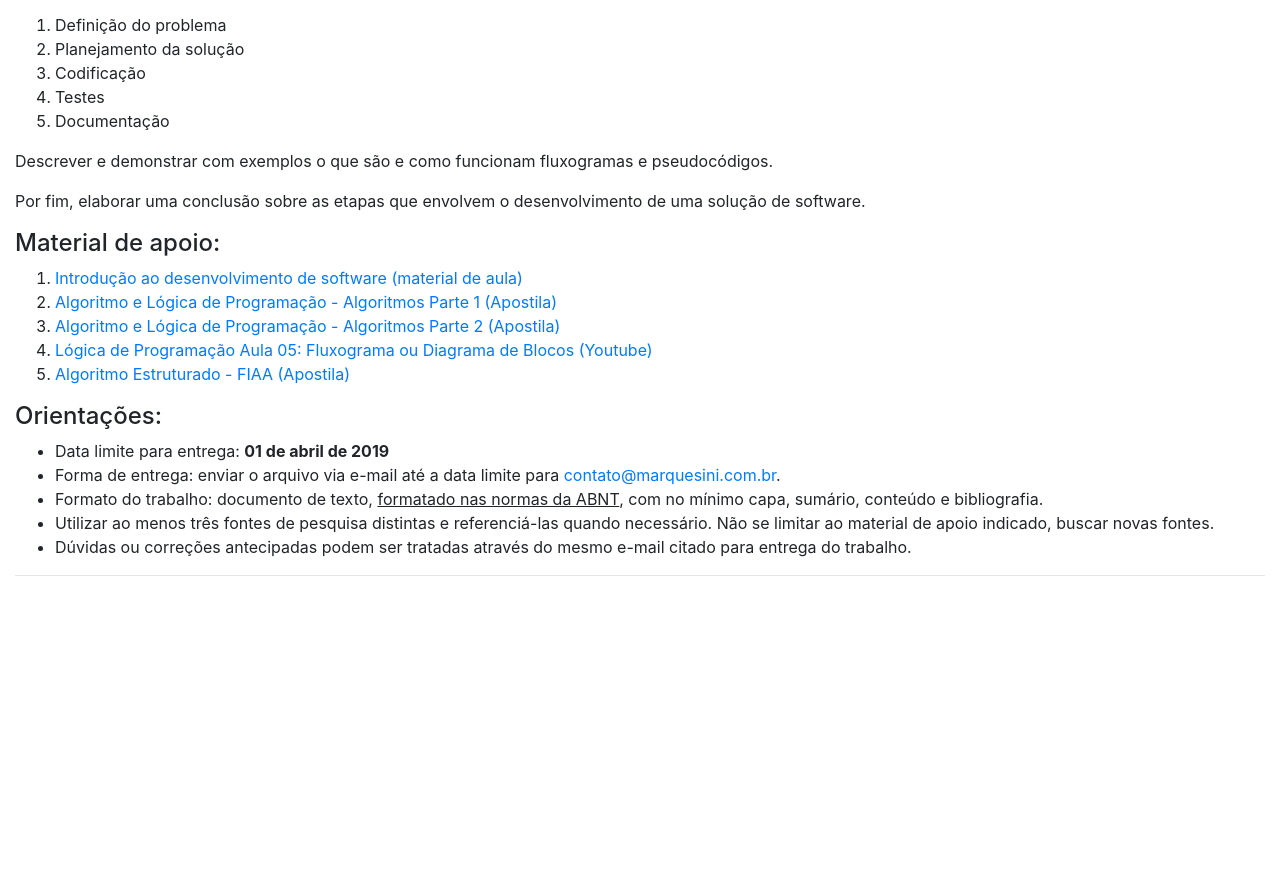
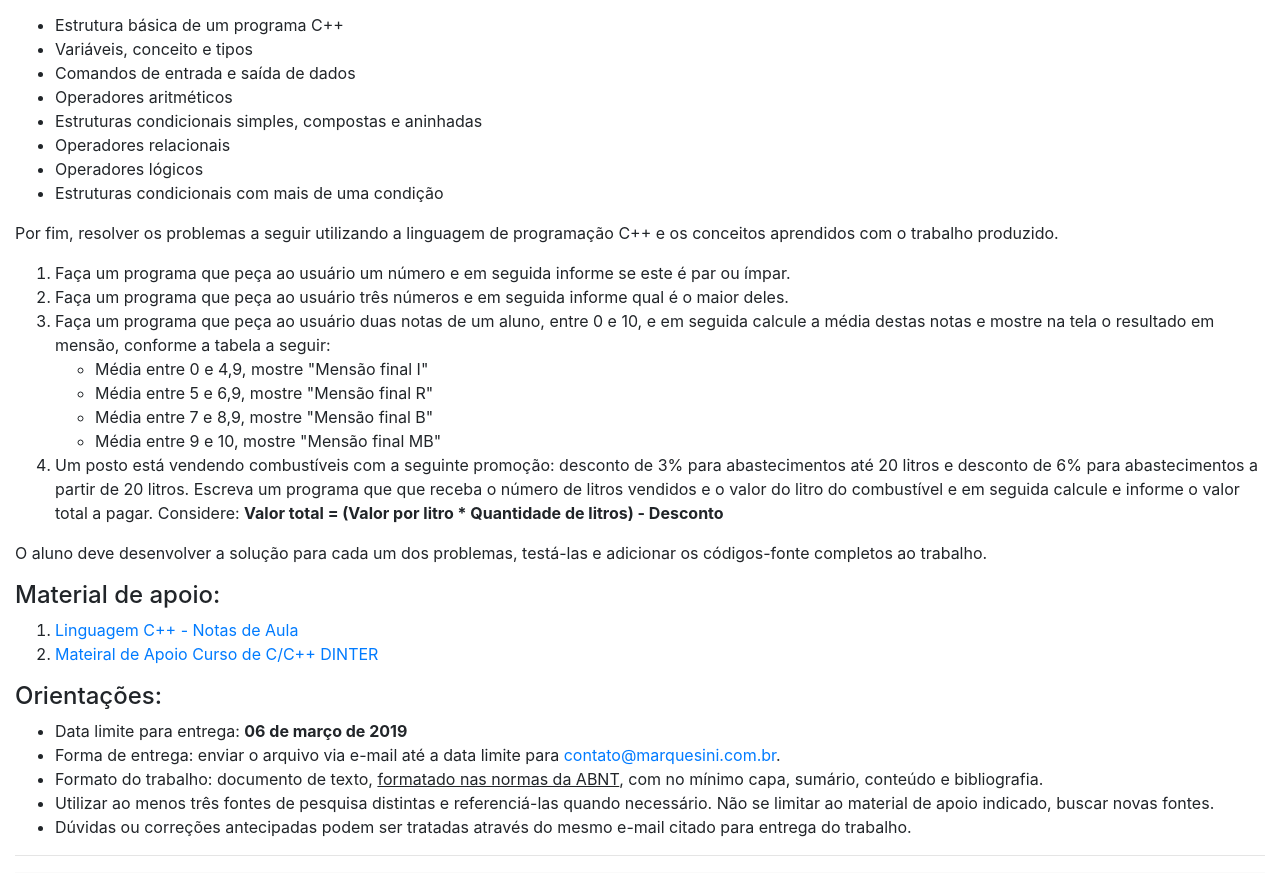
Before and after one commit to tmarquesini/pp-ai-pai-12019, a plain HTML site: page index.html in a window 1280 px wide. Shown: the part 162-1048 px from the top of the page. Before the commit the page ends 800 px from the top, so only its background shows below. Drawn offline with nearby package versions, Linux system fonts and the light colour scheme.

Commit message:
Define atividade 2

```diff
--- a/index.html
+++ b/index.html
@@ -16,8 +16,55 @@
     </nav>
 
     <div class="container-fluid">
+
         <hr>
-        <h2>Atividade 1</h2>
+        <h2>Atividade 2</h2>
+        <p>Elaborar um trabalho em texto, <u>sem plágio</u>, apresentando a linguagem de programação C++, conceituando e demonstrando com exemplos os seguintes tópicos:</p>
+        <ul>
+            <li>Estrutura básica de um programa C++</li>
+            <li>Variáveis, conceito e tipos</li>
+            <li>Comandos de entrada e saída de dados</li>
+            <li>Operadores aritméticos</li>
+            <li>Estruturas condicionais simples, compostas e aninhadas</li>
+            <li>Operadores relacionais</li>
+            <li>Operadores lógicos</li>
+            <li>Estruturas condicionais com mais de uma condição</li>
+        </ul>
+        <p>Por fim, resolver os problemas a seguir utilizando a linguagem de programação C++ e os conceitos aprendidos com o trabalho produzido.</p>
+        <ol>
+            <li>Faça um programa que peça ao usuário um número e em seguida informe se este é par ou ímpar.</li>
+            <li>Faça um programa que peça ao usuário três números e em seguida informe qual é o maior deles.</li>
+            <li>Faça um programa que peça ao usuário duas notas de um aluno, entre 0 e 10, e em seguida calcule a média destas notas e mostre na tela o resultado em mensão, conforme a tabela a seguir:</li>
+            <ul>
+                <li>Média entre 0 e 4,9, mostre "Mensão final I"</li>
+                <li>Média entre 5 e 6,9, mostre "Mensão final R"</li>
+                <li>Média entre 7 e 8,9, mostre "Mensão final B"</li>
+                <li>Média entre 9 e 10, mostre "Mensão final MB"</li>
+            </ul>
+            <li>Um posto está vendendo combustíveis com a seguinte promoção: desconto de 3% para abastecimentos até 20 litros e desconto de 6% para abastecimentos a partir de 20 litros. Escreva um programa que que receba o número de litros vendidos e o valor do litro do combustível e em seguida calcule e informe o valor total a pagar. Considere: <strong>Valor total = (Valor por litro * Quantidade de litros) - Desconto</strong></li>
+        </ol>
+        <p>O aluno deve desenvolver a solução para cada um dos problemas, testá-las e adicionar os códigos-fonte completos ao trabalho.</p>
+
+        <h4>Material de apoio:</h4>
+        <ol>
+            <li><a href="http://www.inf.ufpr.br/ci208/NotasAula.pdf" target="_blank">Linguagem C++ - Notas de Aula</a></li>
+            <li><a href="https://www.feis.unesp.br/Home/departamentos/engenhariaeletrica/lapsee/curso_2011_dinter_mod2_1.pdf" target="_blank">Mateiral de Apoio Curso de C/C++ DINTER</a></li>
+        </ol>
+
+        <h4>Orientações:</h4>
+        <ul>
+            <li>Data limite para entrega: <strong>06 de março de 2019</strong></li>
+            <li>Forma de entrega: enviar o arquivo via e-mail até a data limite para <a href="mailto:contato@marquesini.com.br">contato@marquesini.com.br</a>.</li>
+            <li>Formato do trabalho: documento de texto, <u>formatado nas normas da ABNT</u>, com no mínimo capa, sumário, conteúdo e bibliografia.</li>
+            <li>Utilizar ao menos três fontes de pesquisa distintas e referenciá-las quando necessário. Não se limitar ao material de apoio indicado, buscar novas fontes.</li>
+            <li>Dúvidas ou correções antecipadas podem ser tratadas através do mesmo e-mail citado para entrega do trabalho.</li>
+        </ul>
+        <hr>
+
+        <!-- Atividades passadas -->
+        <div class="" style="opacity: 0.2;">
+            <hr>
+            <h2>Atividade 1 <small class="text-muted">- Prazo finalizado</small></h2>
             <p>Elaborar um trabalho em texto, <u>sem plágio</u>, descrevendo as seguintes etapas que envolvem o desenvolvimento de um software:</p>
             <ol>
                 <li>Definição do problema</li>
@@ -48,6 +95,7 @@
             </ul>
             <hr>
         </div>
+    </div>
 
     <!-- jQuery first, then Popper.js, then Bootstrap JS -->
     <script src="https://code.jquery.com/jquery-3.3.1.slim.min.js" integrity="sha384-q8i/X+965DzO0rT7abK41JStQIAqVgRVzpbzo5smXKp4YfRvH+8abtTE1Pi6jizo" crossorigin="anonymous"></script>
```
Lines whose indentation alone changed are shown as unchanged.
